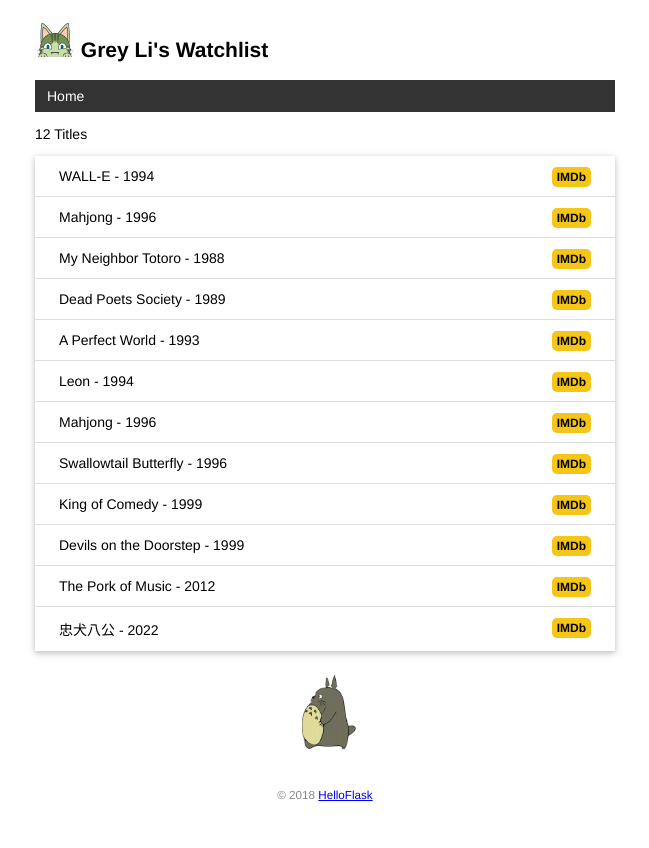
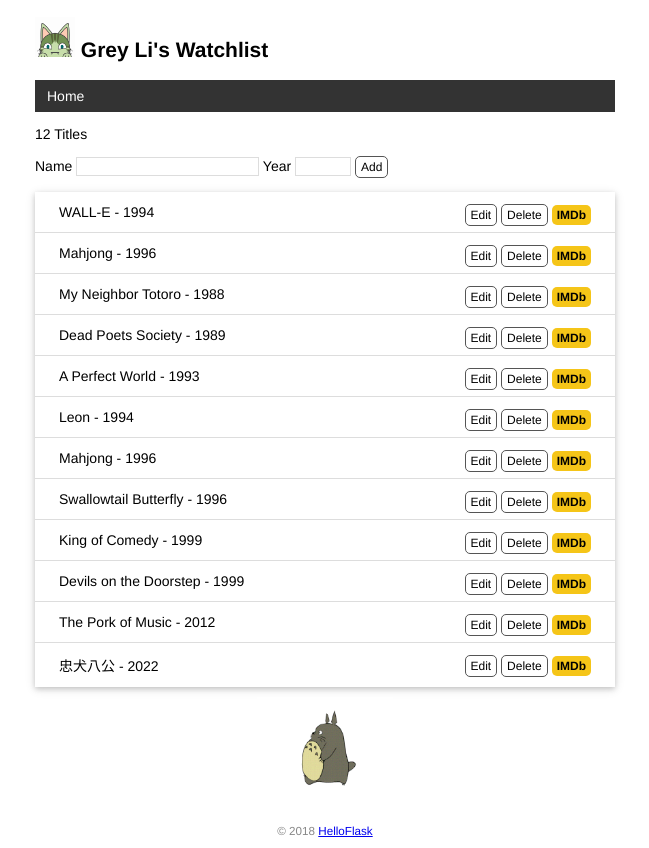
Before and after one commit to ljzvv/watchlist, a Flask app: page / in a window 1280 px wide. Shown: the whole page, without its empty margins (315-964 px from the left). Before the commit the page ends 801 px from the top, so only its background shows below. Run offline with Flask 3, Linux system fonts and the light colour scheme.

Commit message:
create,edit and delete item by form

```diff
--- a/app.py
+++ b/app.py
@@ -1,7 +1,7 @@
 import os
 import sys
 import click
-from flask import Flask,render_template
+from flask import Flask, render_template, request, url_for, redirect, flash
 from flask_sqlalchemy import SQLAlchemy
 
 WIN = sys.platform.startswith('win')
@@ -14,6 +14,7 @@ app = Flask(__name__)
 
 app.config['SQLALCHEMY_DATABASE_URI'] = prefix + os.path.join(app.root_path, 'data.db')
 app.config['SQLALCHEMY_TRACK_MODIFICATIONS'] = False  # 关闭对模型修改的监控
+app.config['SECRET_KEY'] = 'dev'  # 等同于 app.secret_key = 'dev'
 db = SQLAlchemy(app)
 class User(db.Model): # 表名将会是 user（自动生成，小写处理）
     id = db.Column(db.Integer, primary_key = True) # 主键
@@ -70,7 +71,50 @@ def inject_user():  # 函数名可以随意修改
 def page_not_found(e):  # 接受异常对象作为参数
     return render_template('404.html'), 404  # 返回模板和状态码
 
-@app.route('/')
+@app.route('/', methods=['GET', 'POST'])
 def index():
+    if request.method == 'POST':  # 判断是否是 POST 请求
+        # 获取表单数据
+        title = request.form.get('title')  # 传入表单对应输入字段的 name 值
+        year = request.form.get('year')
+        # 验证数据
+        if not title or not year or len(year) > 4 or len(title) > 60:
+            flash('Invalid input.')  # 显示错误提示
+            return redirect(url_for('index'))  # 重定向回主页
+        # 保存表单数据到数据库
+        movie = Movie(title=title, year=year)  # 创建记录
+        db.session.add(movie)  # 添加到数据库会话
+        db.session.commit()  # 提交数据库会话
+        flash('Item created.')  # 显示成功创建的提示
+        return redirect(url_for('index'))  # 重定向回主页
+
     movies = Movie.query.all()  # 读取所有电影记录
     return render_template('index.html', movies=movies)
+
+@app.route('/movie/edit/<int:movie_id>', methods=['GET', 'POST'])
+def edit(movie_id):
+    movie = Movie.query.get_or_404(movie_id)
+
+    if request.method == 'POST':  # 处理编辑表单的提交请求
+        title = request.form['title']
+        year = request.form['year']
+
+        if not title or not year or len(year) != 4 or len(title) > 60:
+            flash('Invalid input.')
+            return redirect(url_for('edit', movie_id=movie_id))  # 重定向回对应的编辑页面
+
+        movie.title = title  # 更新标题
+        movie.year = year  # 更新年份
+        db.session.commit()  # 提交数据库会话
+        flash('Item updated.')
+        return redirect(url_for('index'))  # 重定向回主页
+
+    return render_template('edit.html', movie=movie)  # 传入被编辑的电影记录
+
+@app.route('/movie/delete/<int:movie_id>', methods=['POST'])  # 限定只接受 POST 请求
+def delete(movie_id):
+    movie = Movie.query.get_or_404(movie_id)  # 获取电影记录
+    db.session.delete(movie)  # 删除对应的记录
+    db.session.commit()  # 提交数据库会话
+    flash('Item deleted.')
+    return redirect(url_for('index'))  # 重定向回主页
--- a/static/style.css
+++ b/static/style.css
@@ -84,3 +84,49 @@ nav li a:hover {
     border-radius: 5px;
     padding: 3px 5px;
 }
+
+/* 覆盖某些浏览器对 input 元素定义的字体 */
+input[type=submit] {
+    font-family: inherit;
+}
+
+input[type=text] {
+    border: 1px solid #ddd;
+}
+
+input[name=year] {
+    width: 50px;
+}
+
+.btn {
+    font-size: 12px;
+    padding: 3px 5px;
+    text-decoration: none;
+    cursor: pointer;
+    background-color: white;
+    color: black;
+    border: 1px solid #555555;
+    border-radius: 5px;
+}
+
+.btn:hover {
+    text-decoration: none;
+    background-color: black;
+    color: white;
+    border: 1px solid black;
+}
+
+.alert {
+    position: relative;
+    padding: 7px;
+    margin: 7px 0;
+    border: 1px solid transparent;
+    color: #004085;
+    background-color: #cce5ff;
+    border-color: #b8daff;
+    border-radius: 5px;
+}
+
+.inline-form {
+    display: inline;
+}
--- a/templates/base.html
+++ b/templates/base.html
@@ -10,6 +10,10 @@
     {% endblock %}
 </head>
 <body>
+	<!-- 插入到页面标题上方 -->
+	{% for message in get_flashed_messages() %}
+		<div class="alert">{{ message }}</div>
+	{% endfor %}
     <h2>
         <img alt="Avatar" class="avatar" src="{{ url_for('static', filename='images/avatar.png') }}">
         {{ user.name }}'s Watchlist
--- a/templates/index.html
+++ b/templates/index.html
@@ -2,10 +2,19 @@
 
 {% block content %}
 <p>{{ movies|length }} Titles</p>
+<form method="post">
+    Name <input type="text" name="title" autocomplete="off" required>
+    Year <input type="text" name="year" autocomplete="off" required>
+    <input class="btn" type="submit" name="submit" value="Add">
+</form>
 <ul class="movie-list">
     {% for movie in movies %}
     <li>{{ movie.title }} - {{ movie.year }}
         <span class="float-right">
+			<a class="btn" href="{{ url_for('edit', movie_id=movie.id) }}">Edit</a>
+			<form class="inline-form" method="post" action="{{ url_for('delete', movie_id=movie.id) }}">
+				<input class="btn" type="submit" name="delete" value="Delete" onclick="return confirm('Are you sure?')">
+			</form>
             <a class="imdb" href="https://www.imdb.com/find?q={{ movie.title }}" target="_blank" title="Find this movie on IMDb">IMDb</a>
         </span>
     </li>
```
Also changed, not shown: templates/edit.html (added, +10 -0 lines), data.db.
